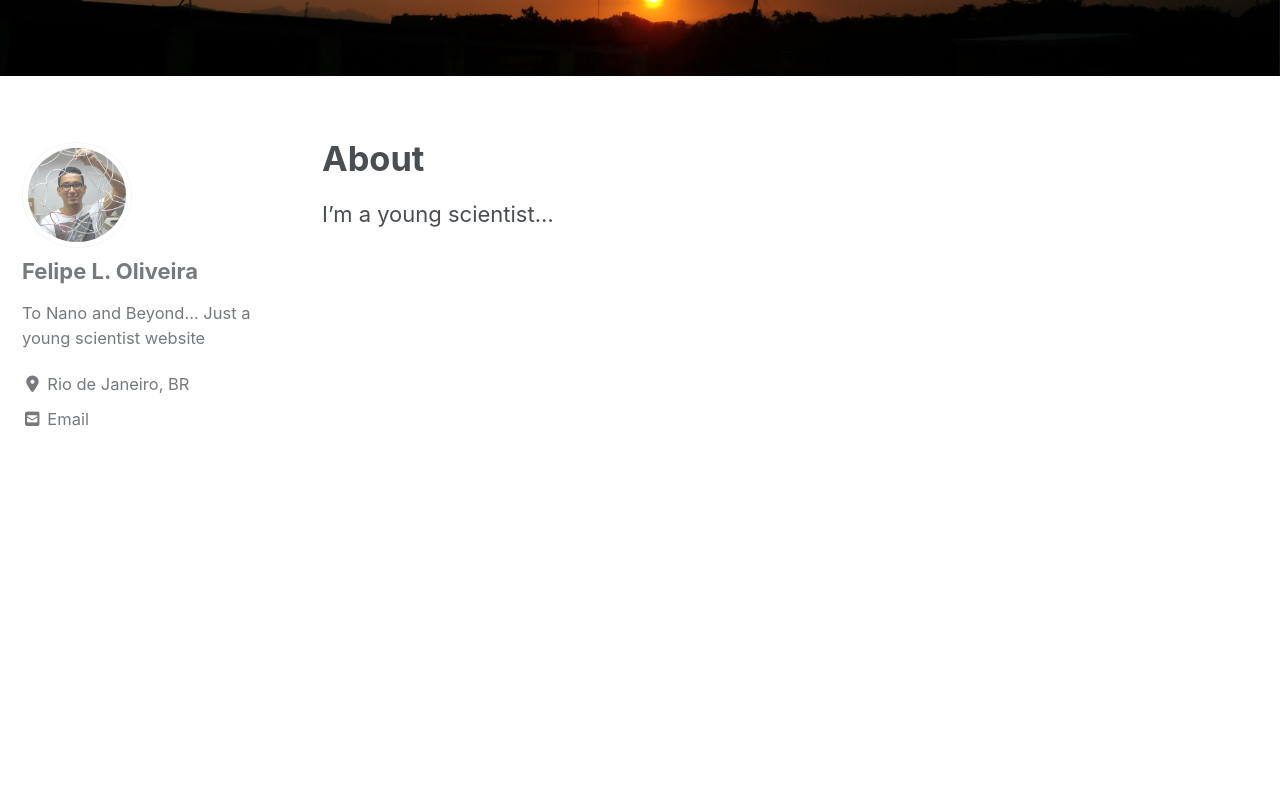
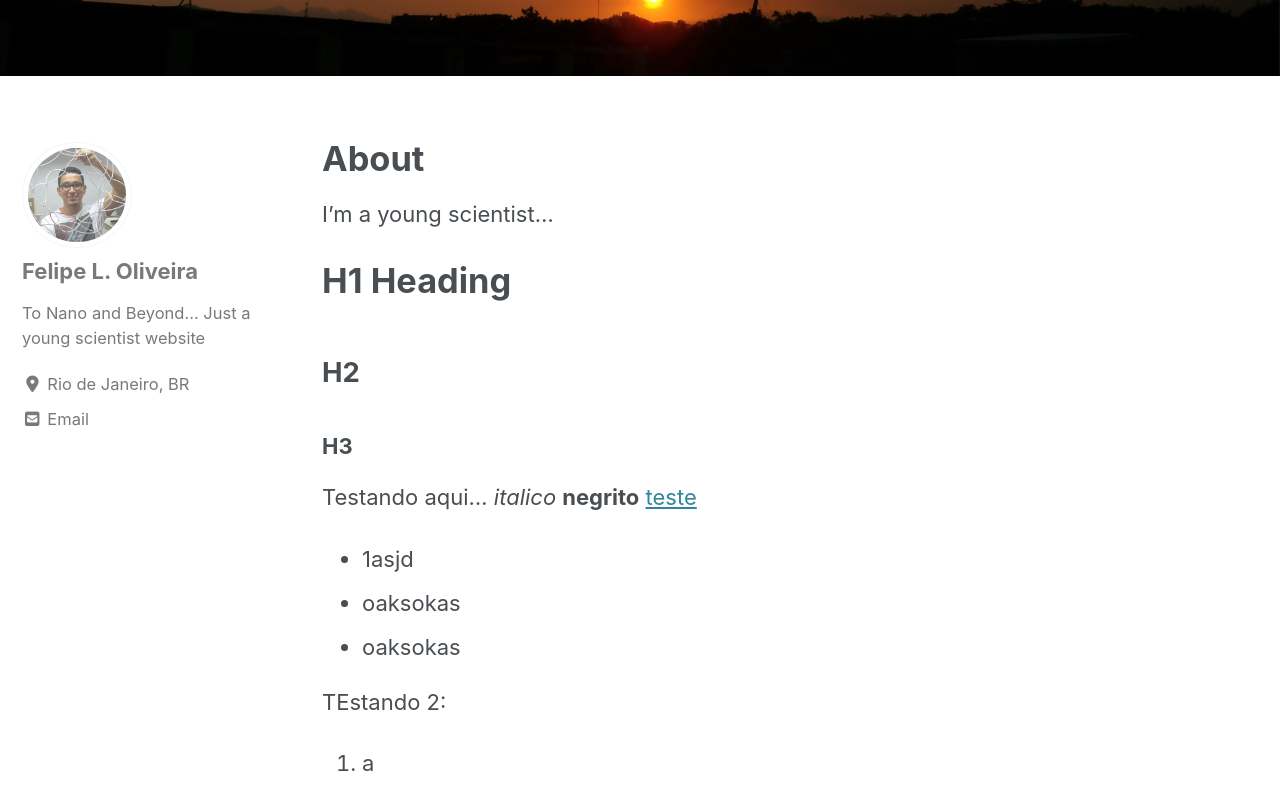
Before and after one commit to lipelopesoliveira/lipelopesoliveira.github.io, a Jekyll site: the page built from _pages/about.md, in a window 1280 px wide and 900 px high, scrolled down 201 px. Shown: the top 810 px of the window. Built offline with Jekyll 4.4.1, drawn with Linux system fonts in a browser that asks for light colours; cached includes are drawn as plain includes; nearby versions of some CDN libraries.

Commit message:
Update about.md

```diff
--- a/_pages/about.md
+++ b/_pages/about.md
@@ -8,3 +8,18 @@ header:
 ---
 
 I'm a young scientist...
+
+# H1 Heading
+
+## H2
+
+### H3
+
+Testando aqui... *italico* **negrito** [teste](http://www.google.com.br)
+
+* 1asjd
++ oaksokas
+- oaksokas
+
+TEstando 2:
+1. a
```
